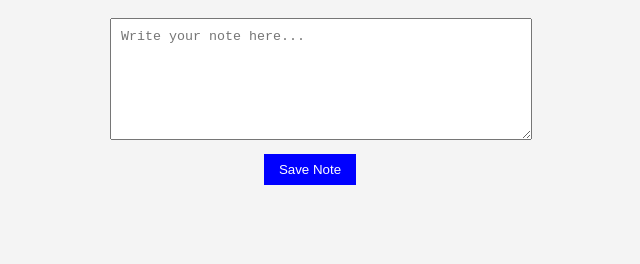
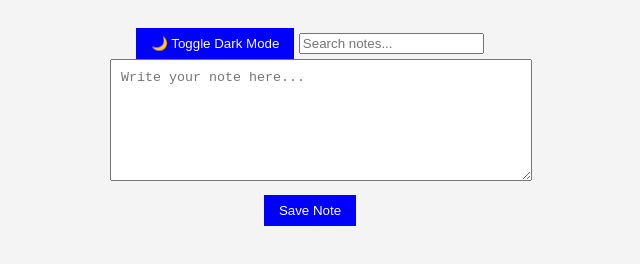
Before and after one commit to Kamleshkumarmandal/notebook-km, a plain HTML site: page index.html in a window 1280 px wide. Shown: the part 70-334 px from the top of the page, without its empty margins (330-970 px from the left). Drawn offline with Linux system fonts and the light colour scheme.

Commit message:
Update index.html

```diff
--- a/index.html
+++ b/index.html
@@ -1,7 +1,7 @@
 <!DOCTYPE html>
 <html>
 <head>
-    <title>My Notebook App</title>
+    <title>Advanced Notebook App</title>
     <link rel="stylesheet" href="style.css">
 </head>
 <body>
@@ -9,8 +9,11 @@
 <div class="container">
     <h1>My Notebook</h1>
 
+    <button onclick="toggleDarkMode()">🌙 Toggle Dark Mode</button>
+
+    <input type="text" id="searchInput" placeholder="Search notes..." onkeyup="searchNotes()">
+
     <textarea id="noteInput" placeholder="Write your note here..."></textarea>
-
     <button onclick="addNote()">Save Note</button>
 
     <div id="notesContainer"></div>
```
Lines whose indentation alone changed are shown as unchanged.
